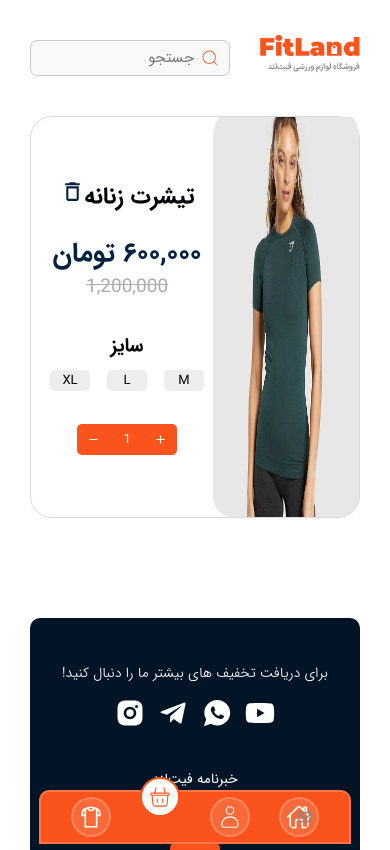
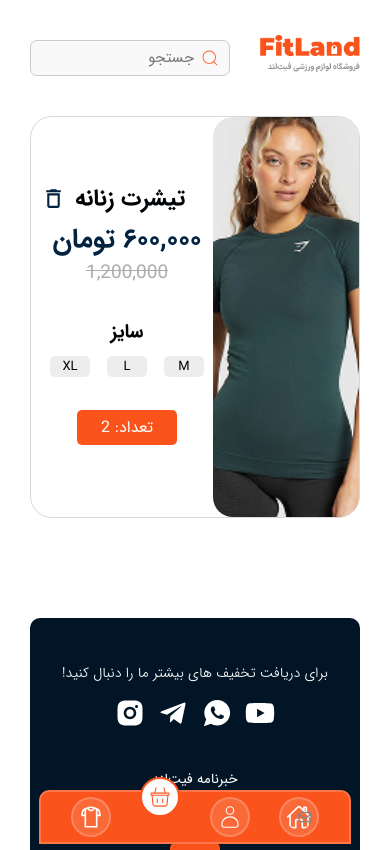
Before and after one commit to NooberThanYall/FitLand, a React (Vite) app: page /Cart in a window 390 px wide. Shown: the top 850 px of the page. Built offline with nearby package versions, Linux system fonts and the light colour scheme.

Commit message:
fix the responsvie

```diff
--- a/src/Components/CardBasket/CardBasket.css
+++ b/src/Components/CardBasket/CardBasket.css
@@ -7,7 +7,6 @@
     padding-left: 10px;
 }
 
-
 .container-img-card-basket{
     width: 400px;
     height: 400px;
@@ -16,8 +15,8 @@
 .img-card-basket{
     width: 100%;
     height: 100%;
-    border-bottom-left-radius: 20px;
-    border-bottom-right-radius: 20px;
+    border-radius: 20px;
+    object-fit: cover;
 }
 
 .container-details-card-basket{
@@ -28,7 +27,6 @@
     color: #000306;
     font-size: 26px;
     font-weight: 700;
-    margin-top: 0;
 }
 
 .new-price-card-basket{
@@ -63,22 +61,22 @@
     margin-top: -10px;
 }
 
-.plus-minus-card-basket{
+.count-product{
     border: 5px;
     padding: 5px 10px;
     width: 100px;
     background-color: #FA541C;
     color: white;
-    display: flex;
-    align-items: center;
-    justify-content: space-between;
     border-radius: 5px;
     margin-top: 20px;
+    text-align: center;
 }
 
 .container-name-and-icon-delete{
     display: flex;
     justify-content: space-between;
+    height: 50px;
+    align-items: center;
 }
 
 .icon-delete-card-at-basket{
--- a/src/Components/CardBasket/CardBasket.tsx
+++ b/src/Components/CardBasket/CardBasket.tsx
@@ -36,7 +36,7 @@ export default function CardBasket() {
                     <p className="sizes-card-basket">L</p>
                     <p className="sizes-card-basket">XL</p>
                 </div>
-                <div className="plus-minus-card-basket"><FiPlus style={{ cursor: 'pointer' }} onClick={() => setCountProduct(countProduct + 1)} /> {countProduct} <FiMinus style={{ cursor: 'pointer' }} onClick={minusProductCount} /></div>
+                <p className='count-product'>تعداد: 2</p>
             </div>
 
         </div>
--- a/src/Components/CardBasket/mediaCardBasket.css
+++ b/src/Components/CardBasket/mediaCardBasket.css
@@ -68,12 +68,8 @@
         font-size: 14px;
     }
 
-    .plus-minus-card-basket {
-        font-size: 14px;
-    }
-
     .container-img-card-basket {
-        width: 310px;
+        width: 300px;
     }
 
     .container-main-product {
@@ -104,7 +100,13 @@
         width: 350px;
     }
 
+    .container-name-and-icon-delete {
+        width: 100%;
+    }
 
+    .title-card-basket {
+        padding-right: 105px;
+    }
 }
 
 @media only screen and (max-width: 700px) {
@@ -112,7 +114,9 @@
         width: 70%;
     }
 
-
+    .title-card-basket {
+        padding-right: 82px;
+    }
 }
 
 @media only screen and (max-width: 640px) {
@@ -120,30 +124,16 @@
         width: 80%;
     }
 
-
-
-    .container-comments-and-add-comments {
-        flex-direction: column;
-        gap: 60px;
-    }
-
-    .container-comments {
-        width: 100%;
-    }
-
-    .container-add-comment {
-        width: 100%;
+    .title-card-basket {
+        padding-right: 70px;
     }
 }
 
 @media only screen and (max-width: 600px) {
-    .container-main-product {
-        flex-direction: column;
-        margin-top: 50px;
-    }
 
     .title-card-basket {
-        font-size: 26px;
+        font-size: 25px;
+        padding-right: 58px;
     }
 
     .new-price-card-basket {
@@ -154,10 +144,6 @@
         font-size: 22px;
     }
 
-    .off-product-main-product {
-        font-size: 14px;
-    }
-
     .title-size-card-basket {
         font-size: 22px;
     }
@@ -165,22 +151,21 @@
     .sizes-card-basket {
         font-size: 15px;
     }
+}
 
-    .plus-minus-card-basket {
-        font-size: 15px;
-    }
+@media only screen and (max-width: 540px) {
 
-    .btn-add-product-to-cart-main-product {
-        font-size: 15px;
-        height: 40px;
-    }
-
-
-
-    .text-info-product {
-        font-size: 18px;
+    .title-card-basket {
+        padding-right: 52px;
     }
 }
+
+@media only screen and (max-width: 490px) {
+    .title-card-basket {
+        padding-right: 45px;
+    }
+}
+
 
 @media only screen and (max-width: 430px) {
     .container-details-card-basket {
@@ -188,7 +173,8 @@
     }
 
     .title-card-basket {
-        font-size: 24px;
+        font-size: 23px;
+        padding-right: 37px;
     }
 
     .new-price-card-basket {
@@ -199,29 +185,12 @@
         font-size: 20px;
     }
 
-    .off-product-main-product {
-        font-size: 13px;
-    }
-
     .title-size-card-basket {
         font-size: 20px;
     }
 
     .sizes-card-basket {
         font-size: 14px;
-    }
-
-    .plus-minus-card-basket {
-        font-size: 14px;
-    }
-
-    .btn-add-product-to-cart-main-product {
-        font-size: 14px;
-        height: 35px;
-    }
-
-    .text-info-product {
-        font-size: 17px;
     }
 }
 
@@ -230,7 +199,9 @@
         width: 300px;
     }
 
-
+    .title-card-basket {
+        padding-right: 28px;
+    }
 
     .title-card-basket {
         font-size: 23px;
@@ -244,10 +215,6 @@
         font-size: 19px;
     }
 
-    .off-product-main-product {
-        font-size: 12px;
-    }
-
     .title-size-card-basket {
         font-size: 19px;
     }
@@ -255,17 +222,4 @@
     .sizes-card-basket {
         font-size: 13px;
     }
-
-    .plus-minus-card-basket {
-        font-size: 13px;
-    }
-
-    .btn-add-product-to-cart-main-product {
-        font-size: 13px;
-        height: 33px;
-    }
-
-    .text-info-product {
-        font-size: 16px;
-    }
 }
```
